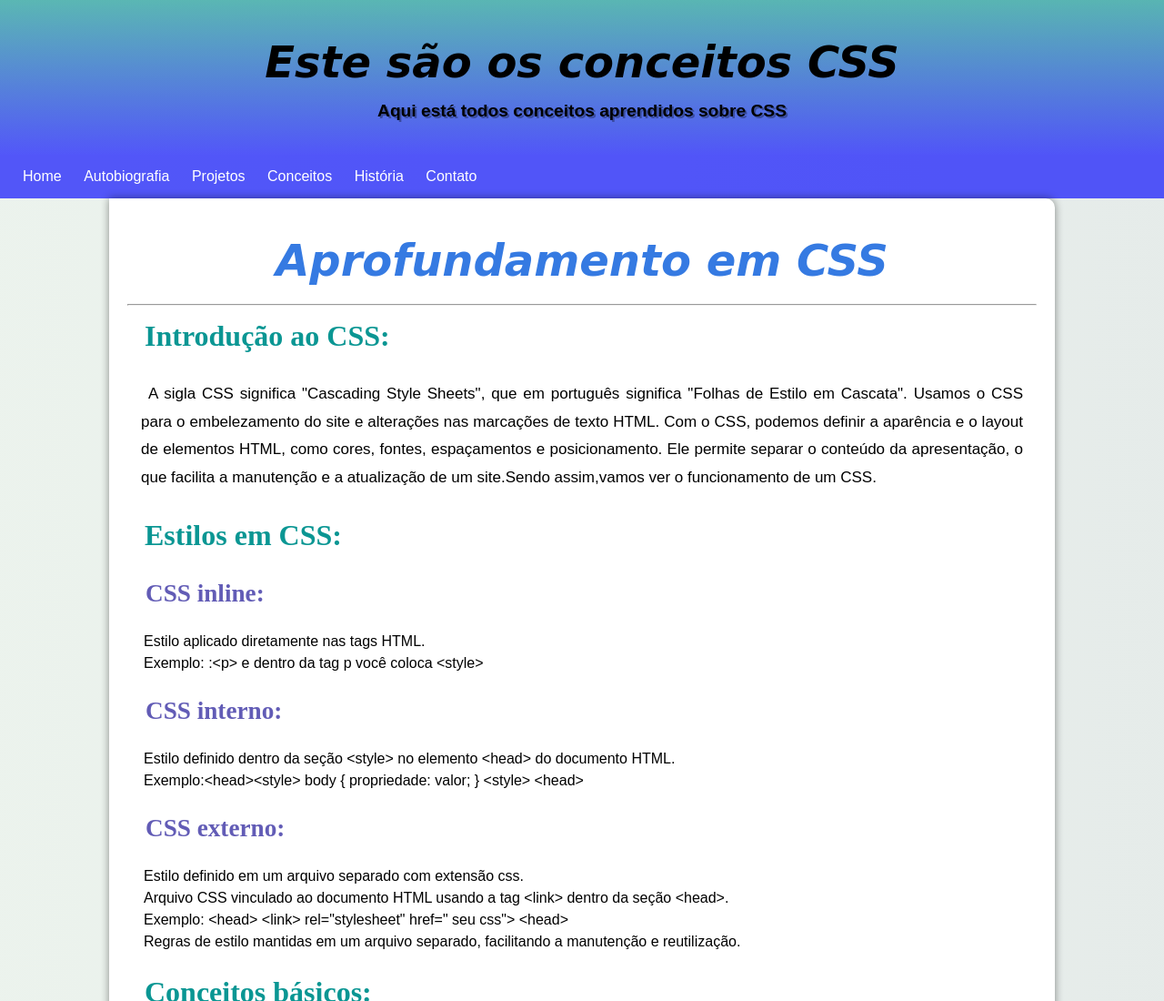
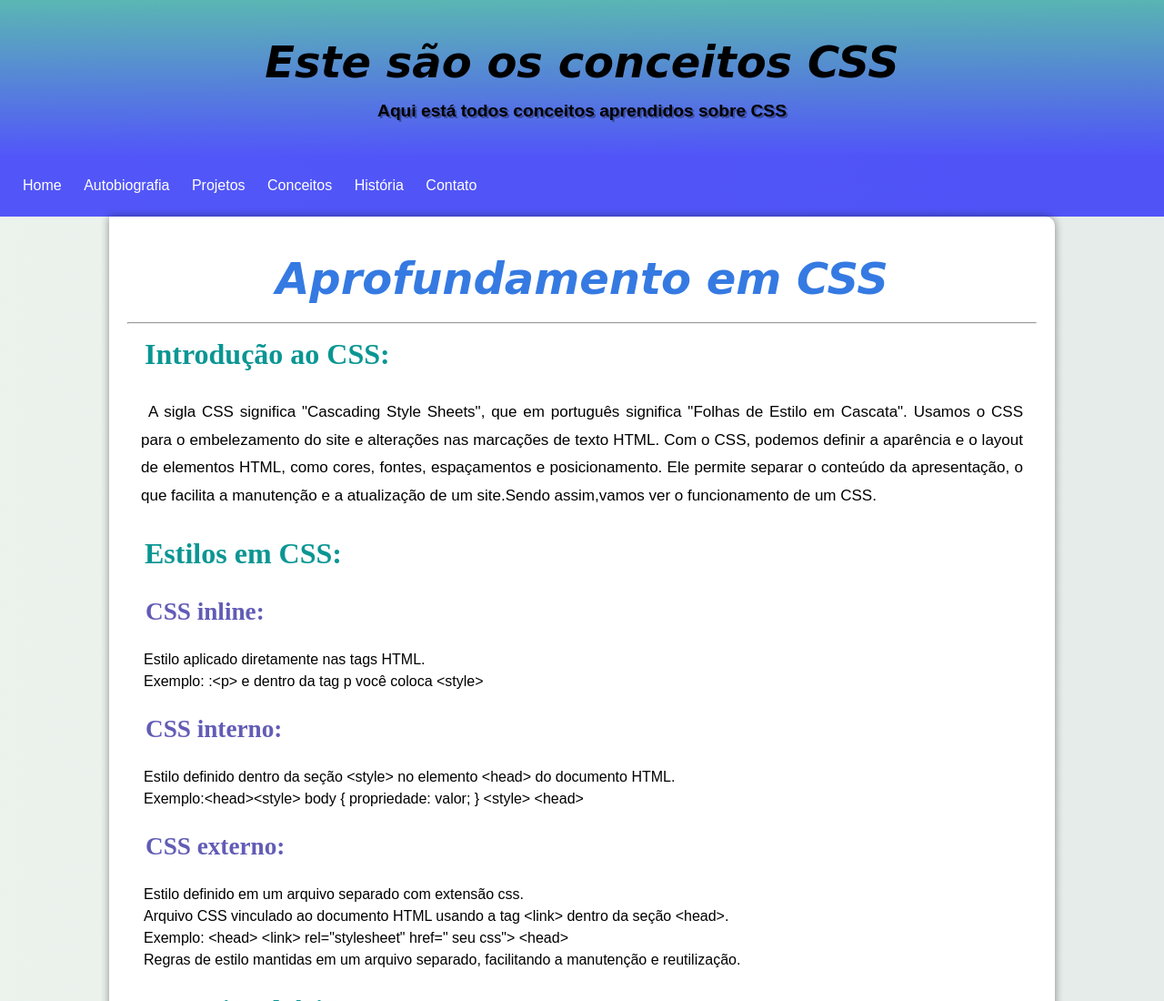
Before and after one commit to arthurresendes/Biografia, a plain HTML site: page ConceitosCSS.html in a window 1280 px wide. Shown: the top 1100 px of the page at 91% size. Drawn offline with nearby package versions, Linux system fonts and the light colour scheme.

Commit message:
Atualização

```diff
--- a/conceito2.css
+++ b/conceito2.css
@@ -34,7 +34,7 @@ header p{
 
 nav {
    background-color: rgba(0, 4, 255, 0.651);
-   padding: 15px;
+   padding: 25px 15px;
 }
 
 nav a{
--- a/ingles.css
+++ b/ingles.css
@@ -38,7 +38,7 @@ header p{
 }
 nav{
    background-color:  rgb(192, 100, 115);
-   padding: 15px;
+   padding: 25px 15px;
 }
 nav a{
     padding: 12px;
--- a/sobremim.css
+++ b/sobremim.css
@@ -18,7 +18,7 @@
      text-decoration: none;
      border-radius: 5px;
      font-weight: bolder;
-     padding: 10px;
+     padding: 25px 15px;
     }
 
     nav a:hover{
```
